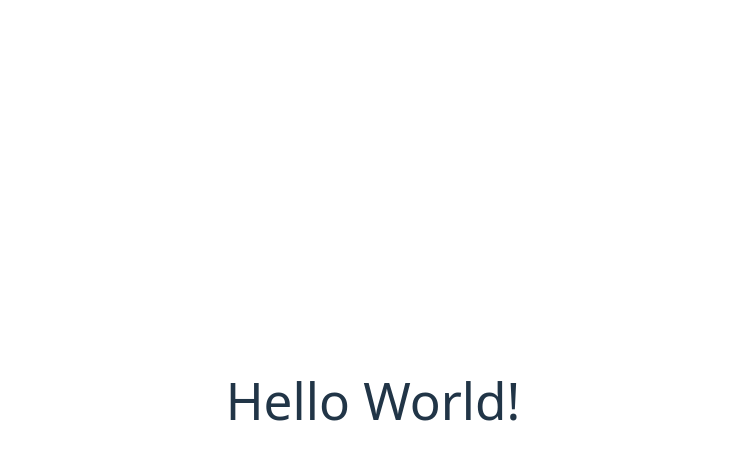
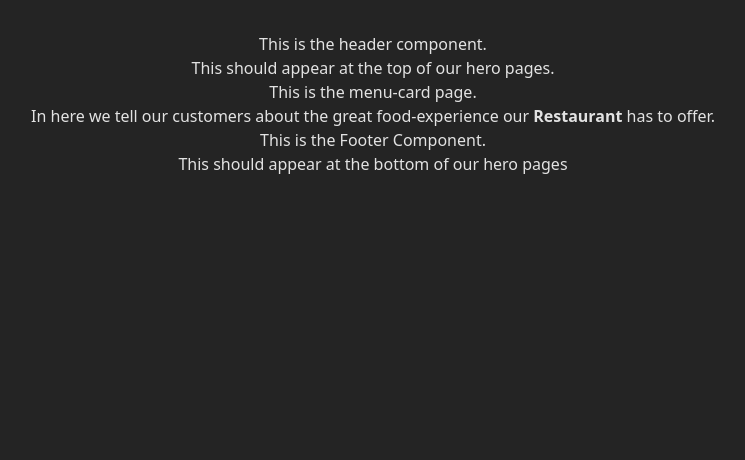
Before and after one commit to Subhranshu-Lenka/Digital-Restaurant, a React (Vite) app in the folder Frontend/: page /menu in a window 1280 px wide. Shown: the top 460 px of the page, without its empty margins (267-1012 px from the left). Built offline with nearby package versions, Linux system fonts and the light colour scheme.

Commit message:
reduced the css, and added basic routes and components

```diff
--- a/Frontend/package.json
+++ b/Frontend/package.json
@@ -13,6 +13,7 @@
     "@tailwindcss/vite": "^4.1.6",
     "react": "^19.1.0",
     "react-dom": "^19.1.0",
+    "react-router-dom": "^7.6.0",
     "tailwindcss": "^4.1.6"
   },
   "devDependencies": {
--- a/Frontend/src/App.css
+++ b/Frontend/src/App.css
@@ -6,39 +6,3 @@
   padding: 2rem;
   text-align: center;
 }
-
-.logo {
-  height: 6em;
-  padding: 1.5em;
-  will-change: filter;
-  transition: filter 300ms;
-}
-.logo:hover {
-  filter: drop-shadow(0 0 2em #646cffaa);
-}
-.logo.react:hover {
-  filter: drop-shadow(0 0 2em #61dafbaa);
-}
-
-@keyframes logo-spin {
-  from {
-    transform: rotate(0deg);
-  }
-  to {
-    transform: rotate(360deg);
-  }
-}
-
-@media (prefers-reduced-motion: no-preference) {
-  a:nth-of-type(2) .logo {
-    animation: logo-spin infinite 20s linear;
-  }
-}
-
-.card {
-  padding: 2em;
-}
-
-.read-the-docs {
-  color: #888;
-}
--- a/Frontend/src/App.jsx
+++ b/Frontend/src/App.jsx
@@ -1,12 +1,12 @@
 import { useState } from 'react'
 import './App.css'
-
+import Router from './Components/Router/Router'
 function App() {
 
 
   return (
     <>
-      <h1>Hello World!</h1>
+      <Router />
     </>
   )
 }
--- /dev/null
+++ b/Frontend/src/Components/Footer/Footer.jsx
@@ -0,0 +1,12 @@
+import React from 'react'
+
+function Footer() {
+    return (
+        <>
+            <div>This is the Footer Component.</div>
+            <p>This should appear at the bottom of our hero pages</p>
+        </>
+    )
+}
+
+export default Footer
--- /dev/null
+++ b/Frontend/src/Components/Header/Header.jsx
@@ -0,0 +1,12 @@
+import React from 'react'
+
+function Header() {
+    return (
+        <>
+            <div>This is the header component.</div>
+            <p>This should appear at the top of our hero pages.</p>
+        </>
+    )
+}
+
+export default Header
--- /dev/null
+++ b/Frontend/src/Components/MainLayout/MainLayout.jsx
@@ -0,0 +1,18 @@
+import React from 'react'
+import Header from '../Header/Header'
+import Footer from '../Footer/Footer'
+import { Outlet } from 'react-router-dom'
+
+function MainLayout() {
+    return (
+        <>
+            <Header />
+            <main>
+                <Outlet />
+            </main>
+            <Footer />
+        </>
+    )
+}
+
+export default MainLayout
--- /dev/null
+++ b/Frontend/src/Components/NoLayout/NoLayout.jsx
@@ -0,0 +1,11 @@
+import { Outlet } from 'react-router-dom'
+
+function NoLayout() {
+    return (
+        <>
+            <Outlet />
+        </>
+    )
+}
+
+export default NoLayout
--- /dev/null
+++ b/Frontend/src/Components/Router/Router.jsx
@@ -0,0 +1,31 @@
+import React from 'react'
+import { BrowserRouter, Routes, Route } from 'react-router-dom';
+import MainLayout from '../MainLayout/MainLayout';
+import NoLayout from '../NoLayout/NoLayout';
+import Home from '../../Pages/Home/Home';
+import Menu from '../../Pages/Menu/Menu';
+import Admin from '../../Pages/Admin/Admin';
+
+function Router() {
+    return (
+        <>
+            <BrowserRouter>
+                <Routes>
+
+                    <Route path="/" element={<MainLayout />} >
+                        <Route index element={<Home />} />
+                        <Route path="/menu" element={<Menu />} />
+                    </Route>
+
+                    <Route element={<NoLayout />}>
+                        <Route path='/admin' element={<Admin />} />
+                    </Route>
+
+                </Routes>
+            </BrowserRouter>
+
+        </>
+    )
+}
+
+export default Router
--- /dev/null
+++ b/Frontend/src/Pages/Admin/Admin.jsx
@@ -0,0 +1,13 @@
+import React from 'react'
+
+function Admin() {
+    return (
+        <>
+            <div>This is Admin Page.</div>
+            <p>This page is for the web-masters and Admin-Chef.</p>
+            <p>Can you smell what the head-chef is cooking !</p>
+        </>
+    )
+}
+
+export default Admin
--- /dev/null
+++ b/Frontend/src/Pages/Home/Home.jsx
@@ -0,0 +1,13 @@
+import React from 'react'
+
+function Home() {
+    return (
+        <>
+            <div>This is the Home page.</div>
+            <p>This page will tell you about our great Digital Restaurant Experience.</p>
+
+        </>
+    )
+}
+
+export default Home
--- /dev/null
+++ b/Frontend/src/Pages/Menu/Menu.jsx
@@ -0,0 +1,12 @@
+import React from 'react'
+
+function Menu() {
+    return (
+        <>
+            <div>This is the menu-card page.</div>
+            <p>In here we tell our customers about the great food-experience our <strong>Restaurant</strong> has to offer.</p>
+        </>
+    )
+}
+
+export default Menu
--- a/Frontend/src/index.css
+++ b/Frontend/src/index.css
@@ -15,19 +15,10 @@
   -moz-osx-font-smoothing: grayscale;
 }
 
-a {
-  font-weight: 500;
-  color: #646cff;
-  text-decoration: inherit;
-}
-a:hover {
-  color: #535bf2;
-}
-
 body {
   margin: 0;
-  display: flex;
-  place-items: center;
+  /* display: flex;
+  place-items: center; */
   min-width: 320px;
   min-height: 100vh;
 }
@@ -36,35 +27,3 @@ h1 {
   font-size: 3.2em;
   line-height: 1.1;
 }
-
-button {
-  border-radius: 8px;
-  border: 1px solid transparent;
-  padding: 0.6em 1.2em;
-  font-size: 1em;
-  font-weight: 500;
-  font-family: inherit;
-  background-color: #1a1a1a;
-  cursor: pointer;
-  transition: border-color 0.25s;
-}
-button:hover {
-  border-color: #646cff;
-}
-button:focus,
-button:focus-visible {
-  outline: 4px auto -webkit-focus-ring-color;
-}
-
-@media (prefers-color-scheme: light) {
-  :root {
-    color: #213547;
-    background-color: #ffffff;
-  }
-  a:hover {
-    color: #747bff;
-  }
-  button {
-    background-color: #f9f9f9;
-  }
-}
```
Also changed, not shown: 1 other file (tests, documents, lock files or other folders).
